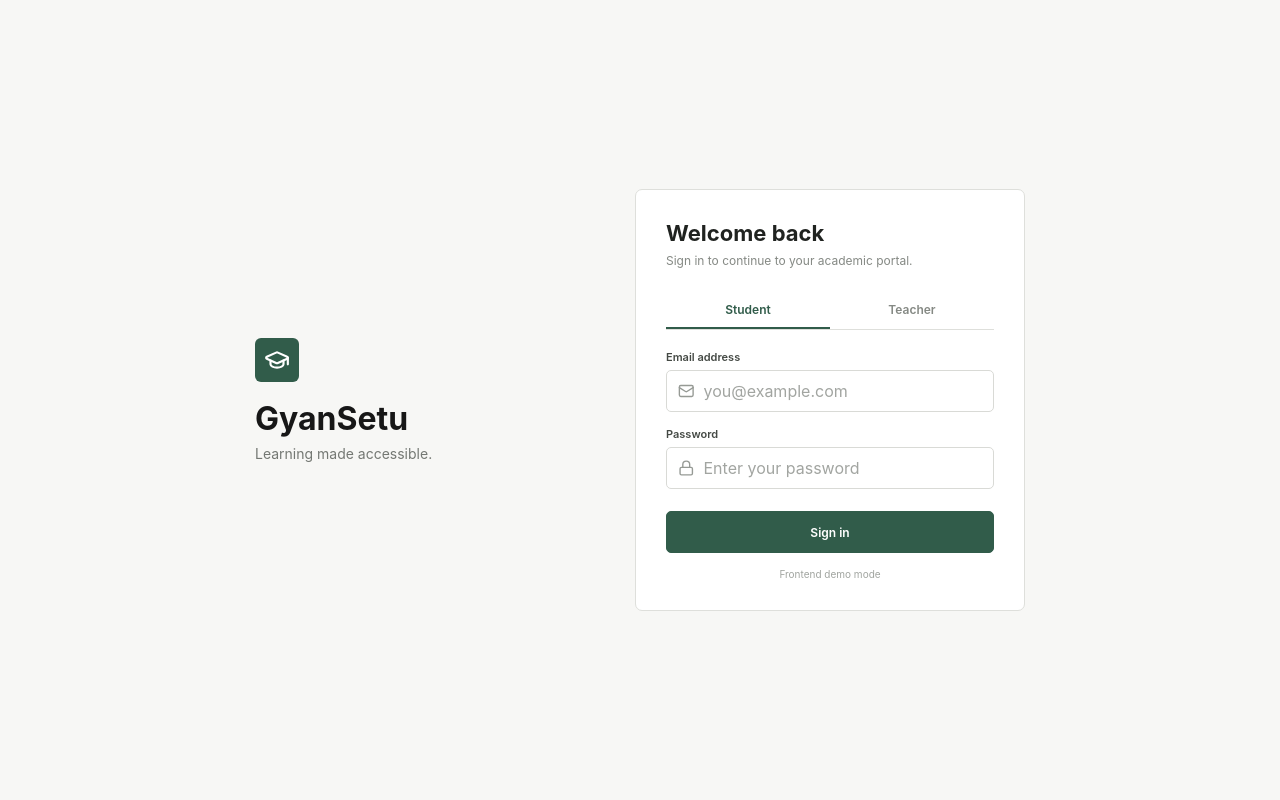
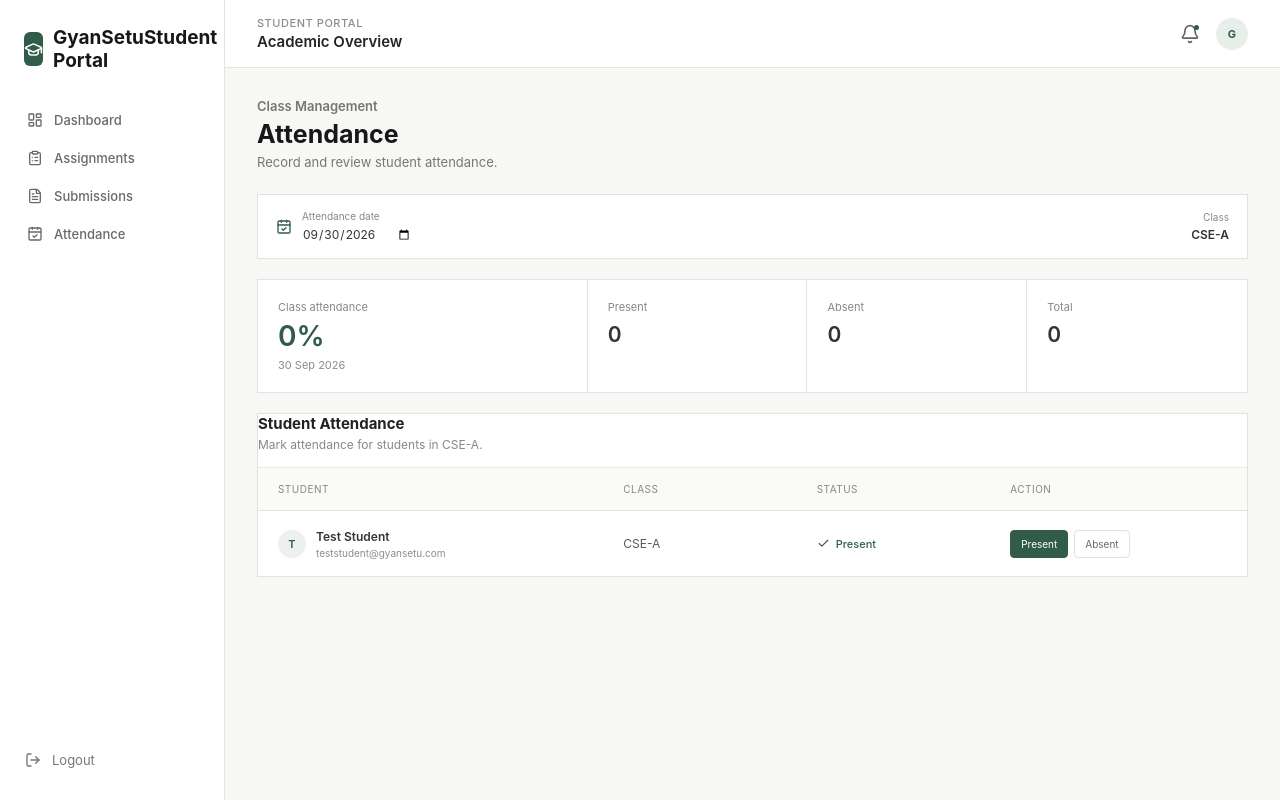
Before and after one commit to gauravu82274927/GyanSetu, a React app in the folder frontend/frontend/: page /teacher/attendance in a window 1280 px wide. Before the commit this address led to /. Built offline with nearby package versions, Linux system fonts and the light colour scheme; the HTML template or start-up script is replaced by a standard one.

Commit message:
Build teacher attendance page

```diff
--- a/frontend/frontend/src/App.jsx
+++ b/frontend/frontend/src/App.jsx
@@ -12,6 +12,7 @@ import TeacherCreateAssignment from "./pages/teacher/TeacherCreateAssignment";
 import TeacherSubmissions from "./pages/teacher/TeacherSubmissions";
 import TeacherSubmissionDetail from "./pages/teacher/TeacherSubmissionDetail";
 import TeacherStudents from "./pages/teacher/TeacherStudents";
+import TeacherAttendance from "./pages/teacher/TeacherAttendance";
 
 function App() {
     return (
@@ -83,6 +84,11 @@ function App() {
                     path="/teacher/students"
                     element={<TeacherStudents />}
                 />
+
+                <Route
+                    path="/teacher/attendance"
+                    element={<TeacherAttendance />}
+                />
             </Routes>
         </BrowserRouter>
     );
--- a/frontend/frontend/src/index.css
+++ b/frontend/frontend/src/index.css
@@ -2171,3 +2171,137 @@ button {
         display: none;
     }
 }
+
+.teacher-attendance-toolbar {
+    display: flex;
+    align-items: center;
+    justify-content: space-between;
+    gap: 20px;
+    margin-bottom: 20px;
+    padding: 15px 18px;
+    background: #fff;
+    border: 1px solid #e1e3df;
+}
+
+.attendance-date {
+    display: flex;
+    align-items: center;
+    gap: 10px;
+    color: #315c4a;
+}
+
+.attendance-date > div {
+    display: flex;
+    flex-direction: column;
+    gap: 4px;
+}
+
+.attendance-date span,
+.attendance-class span {
+    color: #858984;
+    font-size: 10px;
+}
+
+.attendance-date input {
+    border: none;
+    outline: none;
+    padding: 0;
+    color: #303632;
+    font-family: inherit;
+    font-size: 12px;
+    background: transparent;
+}
+
+.attendance-class {
+    display: flex;
+    flex-direction: column;
+    gap: 4px;
+    text-align: right;
+}
+
+.attendance-class strong {
+    color: #303632;
+    font-size: 12px;
+    font-weight: 600;
+}
+
+.teacher-attendance-card {
+    background: #fff;
+    border: 1px solid #e1e3df;
+}
+
+.teacher-attendance-header,
+.teacher-attendance-row {
+    display: grid;
+    grid-template-columns: 1.5fr 0.8fr 0.8fr 1fr;
+    align-items: center;
+    gap: 20px;
+    padding: 15px 20px;
+}
+
+.teacher-attendance-header {
+    background: #fafaf8;
+    border-bottom: 1px solid #e1e3df;
+    color: #858984;
+    font-size: 10px;
+    text-transform: uppercase;
+    letter-spacing: 0.05em;
+}
+
+.teacher-attendance-row {
+    min-height: 65px;
+    color: #555b56;
+    font-size: 12px;
+}
+
+.attendance-actions {
+    display: flex;
+    gap: 6px;
+}
+
+.attendance-action {
+    padding: 7px 10px;
+    border: 1px solid #dfe2de;
+    border-radius: 4px;
+    background: #fff;
+    color: #666b67;
+    font-family: inherit;
+    font-size: 10px;
+    cursor: pointer;
+}
+
+.attendance-action:hover,
+.attendance-action.active {
+    border-color: #315c4a;
+    background: #315c4a;
+    color: #fff;
+}
+
+@media (max-width: 750px) {
+    .teacher-attendance-toolbar {
+        align-items: flex-start;
+        flex-direction: column;
+    }
+
+    .attendance-class {
+        text-align: left;
+    }
+
+    .teacher-attendance-header {
+        display: none;
+    }
+
+    .teacher-attendance-row {
+        grid-template-columns: 1fr;
+        gap: 12px;
+        padding: 17px;
+    }
+
+    .attendance-actions {
+        width: 100%;
+    }
+
+    .attendance-action {
+        flex: 1;
+    }
+}
--- a/frontend/frontend/src/pages/teacher/TeacherAttendance.jsx
+++ b/frontend/frontend/src/pages/teacher/TeacherAttendance.jsx
@@ -0,0 +1,148 @@
+import { CalendarCheck, Check, X } from "lucide-react";
+import { useState } from "react";
+import Sidebar from "../../components/Sidebar";
+import Topbar from "../../components/Topbar";
+import { attendance, student } from "../../data/mockData";
+
+function TeacherAttendance() {
+    const [selectedDate, setSelectedDate] = useState("30 Sep 2026");
+
+    const classRecords = attendance.filter(
+        (record) => record.date === selectedDate
+    );
+
+    const presentCount = classRecords.filter(
+        (record) => record.status === "Present"
+    ).length;
+
+    const absentCount = classRecords.filter(
+        (record) => record.status === "Absent"
+    ).length;
+
+    return (
+        <div className="app-layout">
+            <Sidebar />
+
+            <main className="main-content">
+                <Topbar />
+
+                <section className="page-content">
+                    <div className="page-header">
+                        <div>
+                            <p className="welcome-label">Class Management</p>
+                            <h1>Attendance</h1>
+                            <p>
+                                Record and review student attendance.
+                            </p>
+                        </div>
+                    </div>
+
+                    <div className="teacher-attendance-toolbar">
+                        <div className="attendance-date">
+                            <CalendarCheck size={16} />
+
+                            <div>
+                                <span>Attendance date</span>
+
+                                <input
+                                    type="date"
+                                    value="2026-09-30"
+                                    onChange={() =>
+                                        setSelectedDate("30 Sep 2026")
+                                    }
+                                />
+                            </div>
+                        </div>
+
+                        <div className="attendance-class">
+                            <span>Class</span>
+                            <strong>CSE-A</strong>
+                        </div>
+                    </div>
+
+                    <div className="attendance-overview">
+                        <div className="attendance-main">
+                            <span>Class attendance</span>
+                            <strong>
+                                {classRecords.length > 0
+                                    ? Math.round(
+                                          (presentCount /
+                                              classRecords.length) *
+                                              100
+                                      )
+                                    : 0}
+                                %
+                            </strong>
+                            <p>{selectedDate}</p>
+                        </div>
+
+                        <div className="attendance-stat">
+                            <span>Present</span>
+                            <strong>{presentCount}</strong>
+                        </div>
+
+                        <div className="attendance-stat">
+                            <span>Absent</span>
+                            <strong>{absentCount}</strong>
+                        </div>
+
+                        <div className="attendance-stat">
+                            <span>Total</span>
+                            <strong>{classRecords.length}</strong>
+                        </div>
+                    </div>
+
+                    <div className="teacher-attendance-card">
+                        <div className="card-header">
+                            <div>
+                                <h2>Student Attendance</h2>
+                                <p>
+                                    Mark attendance for students in CSE-A.
+                                </p>
+                            </div>
+                        </div>
+
+                        <div className="teacher-attendance-header">
+                            <span>Student</span>
+                            <span>Class</span>
+                            <span>Status</span>
+                            <span>Action</span>
+                        </div>
+
+                        <div className="teacher-attendance-row">
+                            <div className="student-row-name">
+                                <div className="mini-avatar">
+                                    {student.name.charAt(0)}
+                                </div>
+
+                                <div>
+                                    <h3>{student.name}</h3>
+                                    <p>{student.email}</p>
+                                </div>
+                            </div>
+
+                            <span>{student.className}</span>
+
+                            <span className="attendance-status present">
+                                <Check size={13} />
+                                Present
+                            </span>
+
+                            <div className="attendance-actions">
+                                <button className="attendance-action active">
+                                    Present
+                                </button>
+
+                                <button className="attendance-action">
+                                    Absent
+                                </button>
+                            </div>
+                        </div>
+                    </div>
+                </section>
+            </main>
+        </div>
+    );
+}
+
+export default TeacherAttendance;
```
